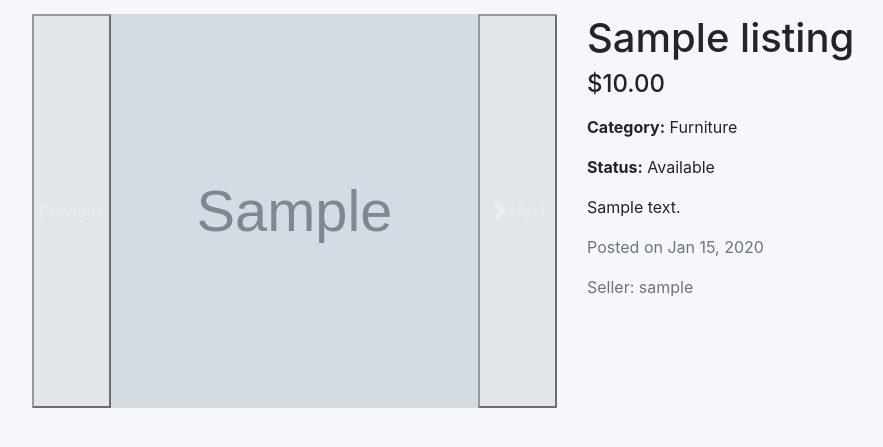
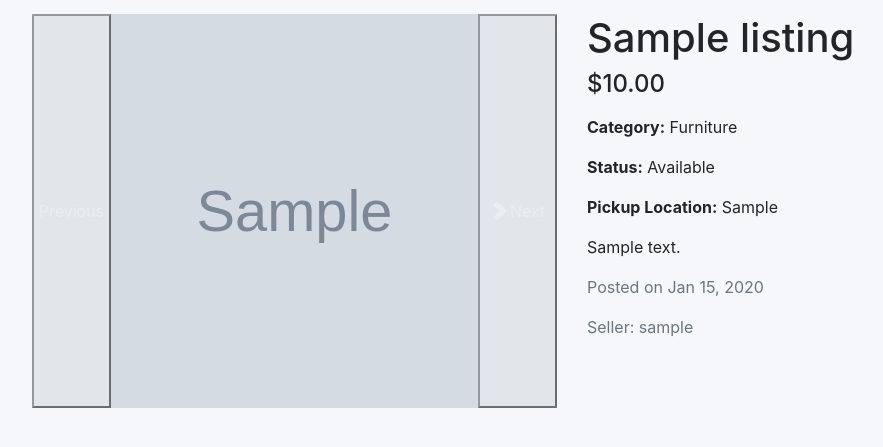
Before and after one commit to yueeez-c/Hoos-mart, a Django app: page /marketplace/1/ in a window 1280 px wide. Shown: the part 152-599 px from the top of the page, without its empty margins (68-951 px from the left). Run offline with Django 5.2, Linux system fonts and the light colour scheme; tables that the repository leaves empty hold one stand-in row (values such as "Sample post"); grey boxes marked "Sample" are stand-in pictures; some libraries are stand-ins or nearby versions.

Commit message:
Pickup location added to listing pages

```diff
--- a/marketplace/templates/marketplace/detail.html
+++ b/marketplace/templates/marketplace/detail.html
@@ -40,6 +40,7 @@
 
       <p><strong>Category:</strong> {{ listing.get_category_display }}</p>
       <p><strong>Status:</strong> {{ listing.get_status_display }}</p>
+      <p><strong>Pickup Location:</strong> {{ listing.pickup_location }}</p>
 
       {% if listing.description %}
         <p class="mt-3">{{ listing.description }}</p>
```
